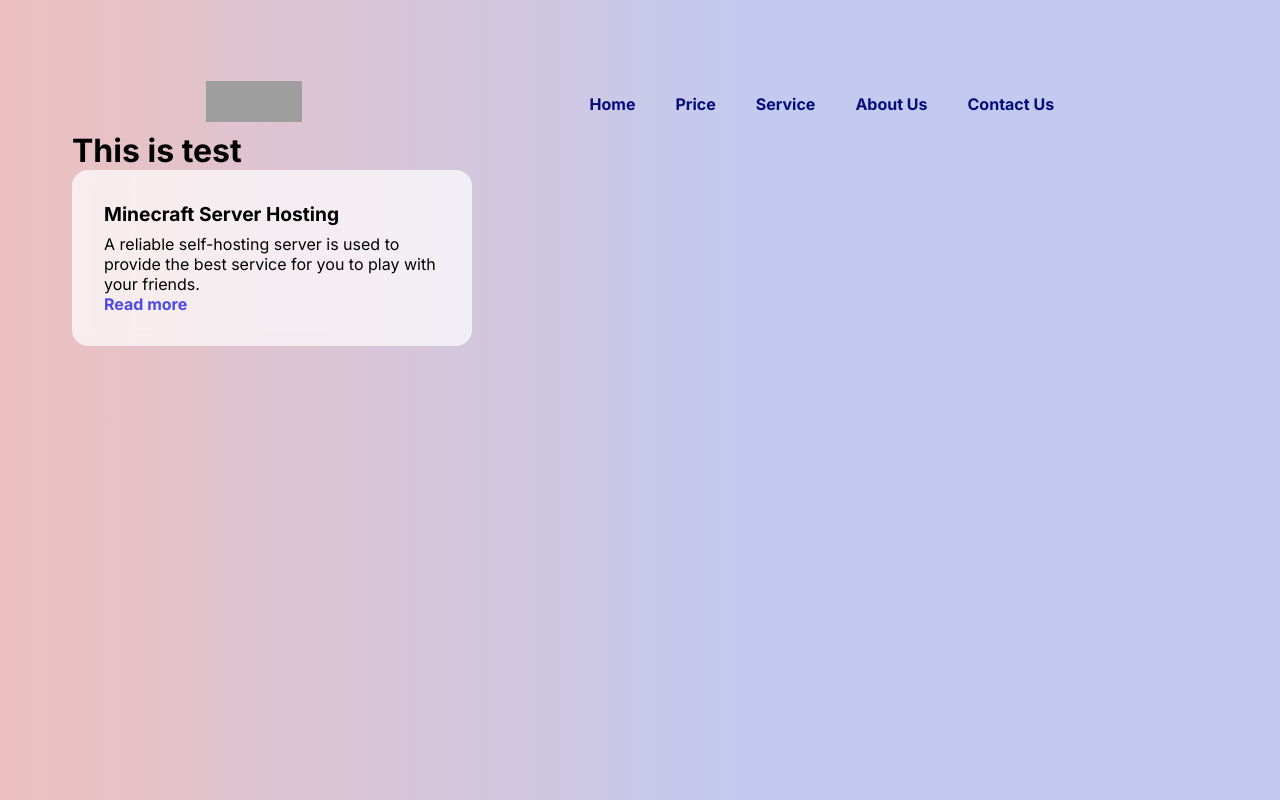
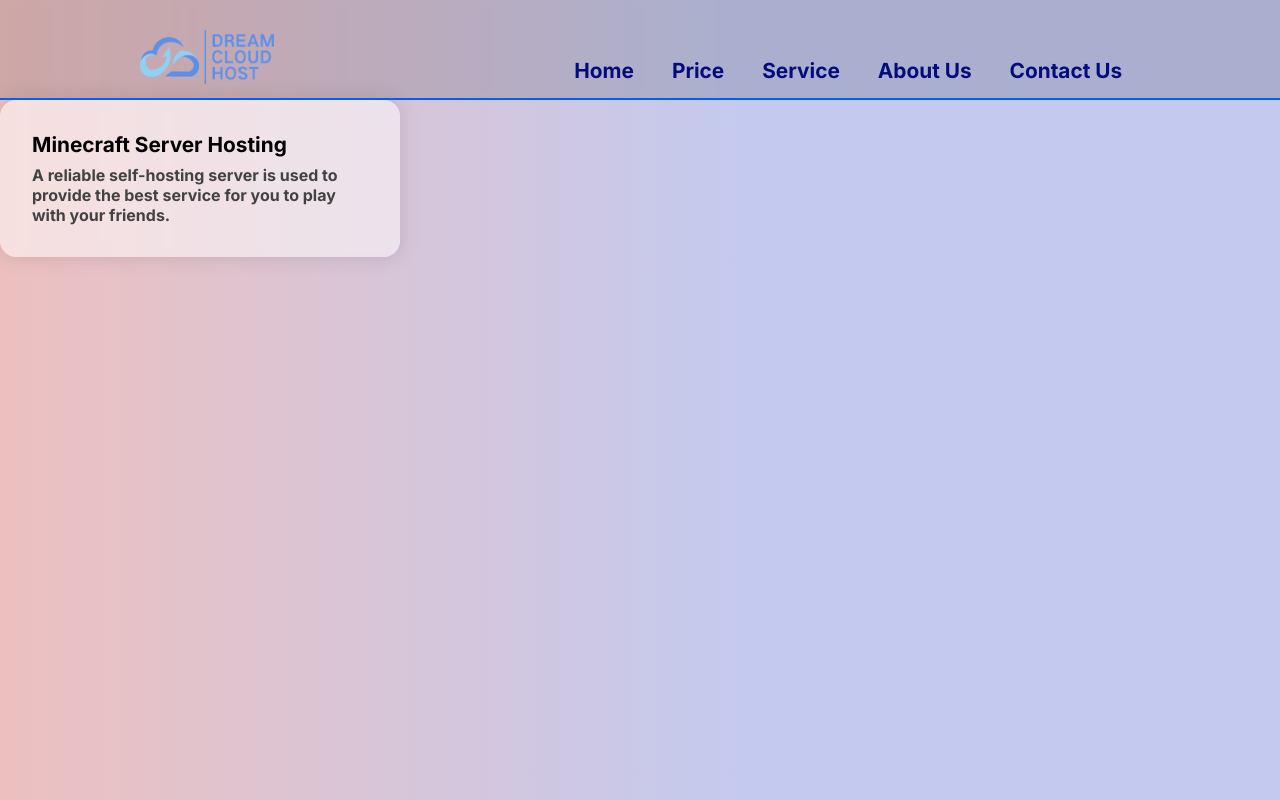
Before and after one commit to DreamCloudHosting/Website-Frontend, a Next.js app: page / in a window 1280 px wide. Built offline with nearby package versions, Linux system fonts and the light colour scheme; grey boxes are pictures that could not be loaded.

Commit message:
Optimize code

```diff
--- a/app/aboutus/page.js
+++ /dev/null
@@ -1,3 +0,0 @@
-export default function Page() {
-    return <body><h1>About Us</h1><p>The best webhosting service</p></body>;
-}
--- a/app/globals.css
+++ b/app/globals.css
@@ -1,116 +1,80 @@
-*{
+* {
     box-sizing: border-box;
     margin: 0;
     padding: 0;
     transition: all 0.4s;
 }
-body{
+
+body {
     font-family: sans-serif;
+    margin: 0;
+    background: #edc0bf;
+    background: linear-gradient(90deg, #edc0bf 0, #c4caef 58%);
+    font-family: 'Inter', sans-serif;
 }
-a{
+
+a {
     text-decoration: none;
     color: black;
     font-size: 1rem;
     font-weight: bold;
 }
 
-/* navbar styling */
-.navbar{
-	display: flex;
-	height: 3.7rem;
-	justify-content: flex-startend;
-	align-items: center;
-	padding-top: 0.4rem;
-	border-bottom: 2px solid rgba(0, 94, 255, 0);
+.topBlock {
+    display: block;
+    height: 100px;
+    width: 100%;
 }
 
 /* logo style */
-.logo img{
-	width: 6rem;
-	height: 2.55rem;
-	margin-left:0rem;
-}
-
-.hamburger-menu{
+.hamburger-menu {
     padding-right: 1.5rem;
     cursor: pointer;
 }
 
-.hamburger-menu .line{
+.hamburger-menu .line {
     display: block;
-width:2.5rem;
+    width: 2.5rem;
     height: 2px;
     margin-bottom: 10px;
     background-color: black;
     cursor: pointer;
 }
 
-.nav-menu{
-	position: fixed;
-	width: 94%;
-	top: 6rem;
-	left: 18px;
-	background-color: rgb(255, 255, 255);
-	font-weight: 600;
-
-}
-.nav-menu a{
-	display: block;
-	text-align: center;
-	padding: 3px 0;
-}
-.nav-menu a:hover{
-	background-color: rgb(223, 251, 219);
-}
-
-.hide{
+.hide {
     display: none;
 }
 
 /* for Desktop view */
-@media screen and (min-width:600px){
-	.navbar{
+@media screen and (min-width:600px) {
+    .navbar {
         justify-content: space-around;
     }
-	.nav-menu{
+
+    .nav-menu {
         display: block;
         position: static;
         width: auto;
-		margin-right:0px;
+        margin-right: 0px;
         background: none;
     }
-	.nav-menu a{
+
+    .nav-menu a {
         display: inline-block;
         padding: 15px 20px;
     }
-	.nav-menu a:hover{
+
+    .nav-menu a:hover {
         background-color: rgb(166, 205, 231);
         border-radius: 3px;
     }
-	.hamburger-menu{
+
+    .hamburger-menu {
         display: none;
     }
-  body {
-    padding: 4.5rem;
-    margin: 0;
-    background: #edc0bf;
-    background: linear-gradient(90deg, #edc0bf 0,#c4caef 58%);
-    font-family: 'Inter', sans-serif;
-  }
-  .card {
-    width: 400px;
-    height: auto;
-    padding: 2rem;
-    border-radius: 1rem;
-  }
 
-  .card-title {
-    margin-top: 0;
-    margin-bottom: .5rem;
-    font-size: 1.2rem;
-  }
-
-  p, a {
+    p,
+    a {
         font-size: 1rem;
     }
 
@@ -118,15 +82,4 @@ cursor: pointer;
         color: #040c7b;
         text-decoration: none;
     }
-
-  .readmore {
-    color: #4d4ae8;
-	text-decoration: none;
 }
-  .card {
-    /* other styles */
-    background: rgba(255, 255, 255, .7);
-    -webkit-backdrop-filter: blur(8px);
-    backdrop-filter: blur(8px);
-  }
-}
--- a/app/layout.js
+++ b/app/layout.js
@@ -1,5 +1,8 @@
+import { Inter } from "next/font/google";
+
 import "./globals.css";
-import { Inter } from "next/font/google";
+import Navbar from "@/components/Navbar/Navbar";
+
 
 const inter = Inter({ subsets: ["latin"] });
 
@@ -11,7 +14,14 @@ export const metadata = {
 export default function RootLayout({ children }) {
     return (
         <html lang="en">
-            <body className={inter.className}>{children}</body>
+            <head>
+                <title>Dream Cloud Host</title>
+            </head>
+            <body className={inter.className}>
+                <Navbar />
+                <div className="topBlock" />
+                {children}
+            </body>
         </html>
     );
 }
--- a/app/page.js
+++ b/app/page.js
@@ -1,46 +1,20 @@
-import "app/globals.css";
+import ProductCard from "@/components/Card/Card";
+
 
 export default function Page() {
-    return(
-        <><head>
-            <title>Dream Cloud Host</title>
-            <meta charset="utf-8" />
-            <meta http-equiv="X-UA-Compatible" content="IE=edge" />
-            <meta name="viewport" content="width=device-width, initial-scale=1.0" />
-            <link rel="preconnect" href="https://fonts.gstatic.com" />
-        </head>
-        <header>
-            <nav class="navbar">
-                <div class="logo">
-                    <a href="/">
-                        <img src="https://media.discordapp.net/attachments/1130805472224616509/1133299257873551441/IMG_0129.png" alt="gfg_logo" />
-                    </a>
-                </div>
-                <div class="hamburger-menu">
-                    <span class="line"></span>
-                    <span class="line"></span>
-                    <span class="line"></span>
-                </div>
-                <div class="nav-menu hide">
-                    <a href="#">Home</a>
-                    <a href="#">Price</a>
-                    <a href="#">Service</a>
-                    <a href="#">About Us</a>
-                    <a href="#">Contact Us</a>
-                </div>
-            </nav>
-        </header>
-        <body>
-            <div class="Test">
+    return (
+        <>
+            {/* <div class="Test">
                 <h1>This is test</h1>
-            </div>
-            <div class="card">
-                <h3 class="card-title">Minecraft Server Hosting</h3>
-                <p>A reliable self-hosting server is used to provide the best service for you to play with your friends.</p>
-                <a class="readmore"href="#">Read more</a>
-            </div>
-        </body>
-        <script src="./script.js" async></script>
+            </div> */}
+
+            <ProductCard
+                title="Minecraft Server Hosting"
+                description="A reliable self-hosting server is used to provide the best service for you to play with your friends."
+                readMore="#"
+            />
+
+            {/* <script src="./script.js" async></script> */}
         </>
     );
 }
--- /dev/null
+++ b/components/Card/Card.js
@@ -0,0 +1,15 @@
+import Link from "next/link";
+
+import styles from "./Card.module.css";
+
+
+export default function ProductCard({ title, description, readMore }) {
+    return (
+        <Link href={readMore || "#"} className={styles.card}>
+            <div className={styles.content}>
+                <h3 className={styles.title}>{title}</h3>
+                <p className={styles.description}>{description}</p>
+            </div>
+        </Link>
+    );
+}
--- /dev/null
+++ b/components/Card/Card.module.css
@@ -0,0 +1,27 @@
+.card {
+    display: block;
+    width: 400px;
+    height: auto;
+    padding: 2rem;
+    margin: 0;
+    border-radius: 1rem;
+    background: rgba(255, 255, 255, 0.5);
+    box-shadow: 0 0 20px 2px rgba(0, 0, 0, 0.1);
+    backdrop-filter: blur(5px);
+}
+
+.card:hover .content {
+    transition-duration: 0.2s;
+    transform: scale(1.03);
+}
+
+.title {
+    margin-bottom: 0.5rem;
+    font-size: 1.3rem;
+    color: black;
+}
+
+.description {
+    font-size: 1rem;
+    color: #424242;
+}
--- /dev/null
+++ b/components/Navbar/Navbar.js
@@ -0,0 +1,49 @@
+import Image from "next/image";
+import Link from "next/link";
+
+import styles from "./Navbar.module.css";
+import Option from "./components/Option/Option";
+
+
+export default function Navbar() {
+    return (
+        <nav className={styles.navbar}>
+            <Link href="/">
+                <Image
+                    width={1196}
+                    height={480}
+                    src="/images/logo.png"
+                    alt="logo"
+                    className={styles.logoImg}
+                />
+            </Link>
+            {/* <div class="hamburger-menu">
+                <span class="line"></span>
+                <span class="line"></span>
+                <span class="line"></span>
+            </div> */}
+            <ul className={styles.menu}>
+                <Option
+                    title="Home"
+                    link="/"
+                />
+                <Option
+                    title="Price"
+                    link="#"
+                />
+                <Option
+                    title="Service"
+                    link="#"
+                />
+                <Option
+                    title="About Us"
+                    link="/about"
+                />
+                <Option
+                    title="Contact Us"
+                    link="#"
+                />
+            </ul>
+        </nav>
+    );
+}
--- /dev/null
+++ b/components/Navbar/Navbar.module.css
@@ -0,0 +1,27 @@
+.navbar {
+    position: fixed;
+    left: 0;
+    top: 0;
+    height: 100px;
+    width: 100vw;
+    display: flex;
+    justify-content: space-around;
+    align-items: flex-end;
+    background-color: rgba(0, 0, 0, 0.13);
+    border-bottom: 2px solid rgb(0, 94, 255);
+    backdrop-filter: blur(3px);
+    z-index: 9999;
+}
+
+.logoImg {
+    width: auto;
+    height: 4rem;
+    padding-bottom: 10px;
+}
+
+.menu {
+    display: flex;
+    height: auto;
+    background: none;
+    list-style-type: none;
+}
--- /dev/null
+++ b/components/Navbar/components/Option/Option.js
@@ -0,0 +1,15 @@
+import Link from "next/link";
+
+import styles from "./Option.module.css";
+
+
+export default function Option({ title, link }) {
+    return (
+        <Link href={link || "#"} className={styles.option}>
+            <p>{title}</p>
+            <div className={styles.leftBorder}></div>
+            <div className={styles.topBorder}></div>
+            <div className={styles.rightBorder}></div>
+        </Link>
+    );
+}
--- /dev/null
+++ b/components/Navbar/components/Option/Option.module.css
@@ -0,0 +1,72 @@
+.option {
+    --transition-duration: 0.2s;
+    position: relative;
+    text-align: center;
+    padding: 15px 20px;
+    margin: 0 -2px 0 0;
+}
+
+.option>p {
+    font-size: 1.3rem;
+    padding: 0;
+    margin: 0;
+}
+
+.option:hover {
+    background-color: rgb(166, 205, 231);
+    border-radius: 3px;
+}
+
+.option:hover .leftBorder {
+    transition-delay: 0s;
+    transform: scaleY(1);
+}
+
+.option:hover .topBorder {
+    transition-delay: calc(var(--transition-duration) * (1 / 3));
+    transform: scaleY(1);
+}
+
+.option:hover .rightBorder {
+    transition-delay: calc(var(--transition-duration) * (2 / 3));
+    transform: scaleY(1);
+}
+
+.leftBorder {
+    position: absolute;
+    left: 0;
+    bottom: 0;
+    width: 2px;
+    height: 100%;
+    background-color: rgb(0, 94, 255);
+    transform-origin: bottom;
+    transition-delay: calc(var(--transition-duration) * (2 / 3));
+    transition-duration: calc(var(--transition-duration) * (1 / 3));
+    transform: scaleY(0);
+}
+
+.topBorder {
+    position: absolute;
+    left: 0;
+    top: 0;
+    width: 100%;
+    height: 2px;
+    background-color: rgb(0, 94, 255);
+    transform-origin: left;
+    transition-delay: calc(var(--transition-duration) * (1 / 3));
+    transition-duration: calc(var(--transition-duration) * (1 / 3));
+    transform: scaleX(0);
+}
+
+.rightBorder {
+    position: absolute;
+    top: 0;
+    right: 0;
+    width: 2px;
+    height: 100%;
+    background-color: rgb(0, 94, 255);
+    transform-origin: top;
+    transition-delay: 0s;
+    transition-duration: calc(var(--transition-duration) * (1 / 3));
+    transform: scaleY(0);
+}
```
Also changed, not shown: app/about/page.js (added, +9 -0 lines), app/scripts.js (line endings or trailing spaces), public/images/logo.png (renamed from app/next/image/logo.png). Lines whose indentation alone changed are shown as unchanged.
